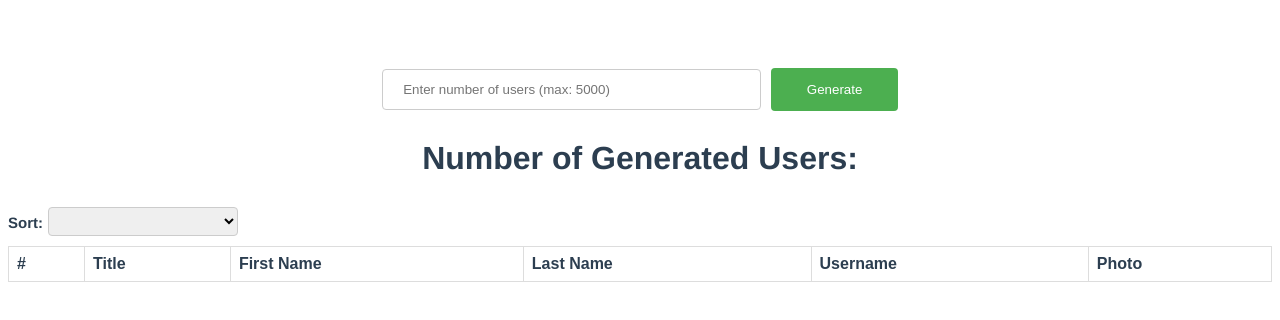
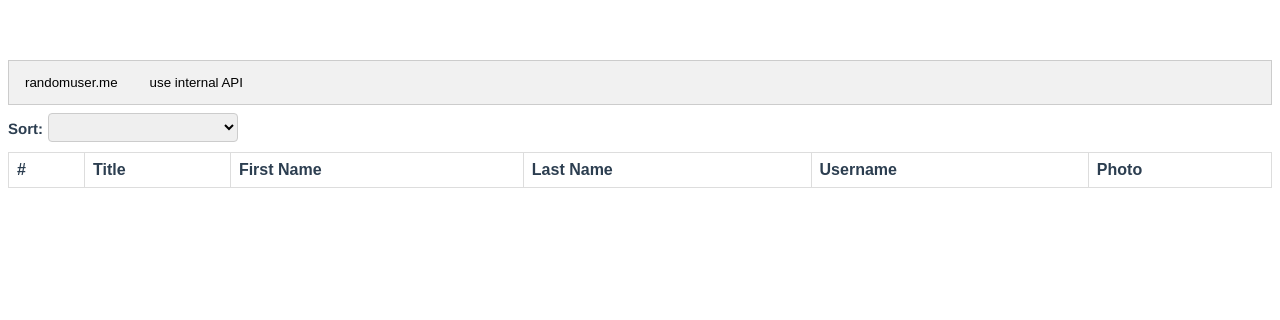
Before and after one commit to GerronT/user_generator, a Vue app: page / in a window 1280 px wide. Shown: the top 320 px of the page. Built offline with nearby package versions, Linux system fonts and the light colour scheme.

Commit message:
switch between using external and internal api

```diff
--- a/src/components/HelloWorld.vue
+++ b/src/components/HelloWorld.vue
@@ -1,9 +1,20 @@
 <template>
   <div class="hello">
+    <div class="tab">
+      <button class="tablinks" v-on:click="switchTabs(event, 'external-API')">randomuser.me</button>
+      <button class="tablinks" v-on:click="switchTabs(event, 'internal-API')">use internal API</button>
+    </div>
+
+    <div id="external-API" class="tabcontent">
       <input id="inputNum" type="text" placeholder="Enter number of users (max: 5000)" v-model="inputLength">
       <input type="submit" value="Generate" v-on:click="generate">
 
       <h1>Number of Generated Users: {{length}}</h1>
+    </div>
+
+    <div id="internal-API" class="tabcontent">
+      <input type="submit" value="Generate" v-on:click="generateOwn">
+    </div>
 
     <p class='label'>Sort:</p>
     <select id="sort" name="sort" @change="sortList($event)" v-model="sort">
@@ -29,6 +40,7 @@
         </tr>
       </tbody>
     </table>
+
   </div>
 </template>
 
@@ -62,10 +74,39 @@ export default {
             };
             return temp;
           })
-        ))
+        )).catch(function(error) {
+            if (error.response) {
+              alert(error.response.data);
+              alert(error.response.status);
+            } else {
+              alert(error);
+            }
+        })
       } else {
         alert("Please enter a number between 1 to 5000");
       }
+    },
+    generateOwn: function() {
+        axios.get('http://127.0.0.1:8000/users').then(response => (
+          this.items = response.data.results.map(function (item, index) {
+            let temp = {
+              id: index + 1,
+              title: item.title,
+              firstName: item.firstName,
+              lastName: item.lastName,
+              userName: item.userName,
+              photo: item.photo
+            };
+            return temp;
+          })
+        )).catch(function(error) {
+            if (error.response) {
+              alert(error.response.data);
+              alert(error.response.status);
+            } else {
+              alert(error);
+            }
+        })
     },
     // sorts the list of extracted users based on user selection
     sortList: function(event) {
@@ -79,6 +120,27 @@ export default {
           return (a > b) ? -1 : (a < b) ? 1 : 0;
         }
       })
+    },
+    // Switches between internal API and external API (https://www.w3schools.com/howto/howto_js_tabs.asp)
+    switchTabs: function(evt, cityName) {
+      // Declare all variables
+      var i, tabcontent, tablinks;
+
+      // Get all elements with class="tabcontent" and hide them
+      tabcontent = document.getElementsByClassName("tabcontent");
+      for (i = 0; i < tabcontent.length; i++) {
+        tabcontent[i].style.display = "none";
+      }
+
+      // Get all elements with class="tablinks" and remove the class "active"
+      tablinks = document.getElementsByClassName("tablinks");
+      for (i = 0; i < tablinks.length; i++) {
+        tablinks[i].className = tablinks[i].className.replace(" active", "");
+      }
+
+      // Show the current tab, and add an "active" class to the button that opened the tab
+      document.getElementById(cityName).style.display = "block";
+      evt.currentTarget.className += " active";
     }
   }
 }
@@ -161,7 +223,66 @@ export default {
     margin-left: 10px;
   }
 
+  input[class=create] {
+    width: 10%;
+    background-color: #4CAF50;
+    color: white;
+    padding: 14px 20px;
+    margin: 8px 0;
+    border: none;
+    border-radius: 4px;
+    cursor: pointer;
+    margin-left: 50px;
+  }
+
   input[type=submit]:hover {
     background-color: #45a049;
   }
+
+  /* Style the tab https://www.w3schools.com/howto/howto_js_tabs.asp*/
+.tab {
+  overflow: hidden;
+  border: 1px solid #ccc;
+  background-color: #f1f1f1;
+}
+
+/* Style the buttons that are used to open the tab content */
+.tab button {
+  background-color: inherit;
+  float: left;
+  border: none;
+  outline: none;
+  cursor: pointer;
+  padding: 14px 16px;
+  transition: 0.3s;
+}
+
+/* Change background color of buttons on hover */
+.tab button:hover {
+  background-color: #ddd;
+}
+
+/* Create an active/current tablink class */
+.tab button.active {
+  background-color: #ccc;
+}
+
+/* Style the tab content */
+.tabcontent {
+  display: none;
+  padding: 6px 12px;
+  border: 1px solid #ccc;
+  border-top: none;
+}
+
+.tabcontent {
+  animation: fadeEffect 1s; /* Fading effect takes 1 second */
+}
+
+/* Go from zero to full opacity */
+@keyframes fadeEffect {
+  from {opacity: 0;}
+  to {opacity: 1;}
+}
+
 </style>
```
Lines whose indentation alone changed are shown as unchanged.
